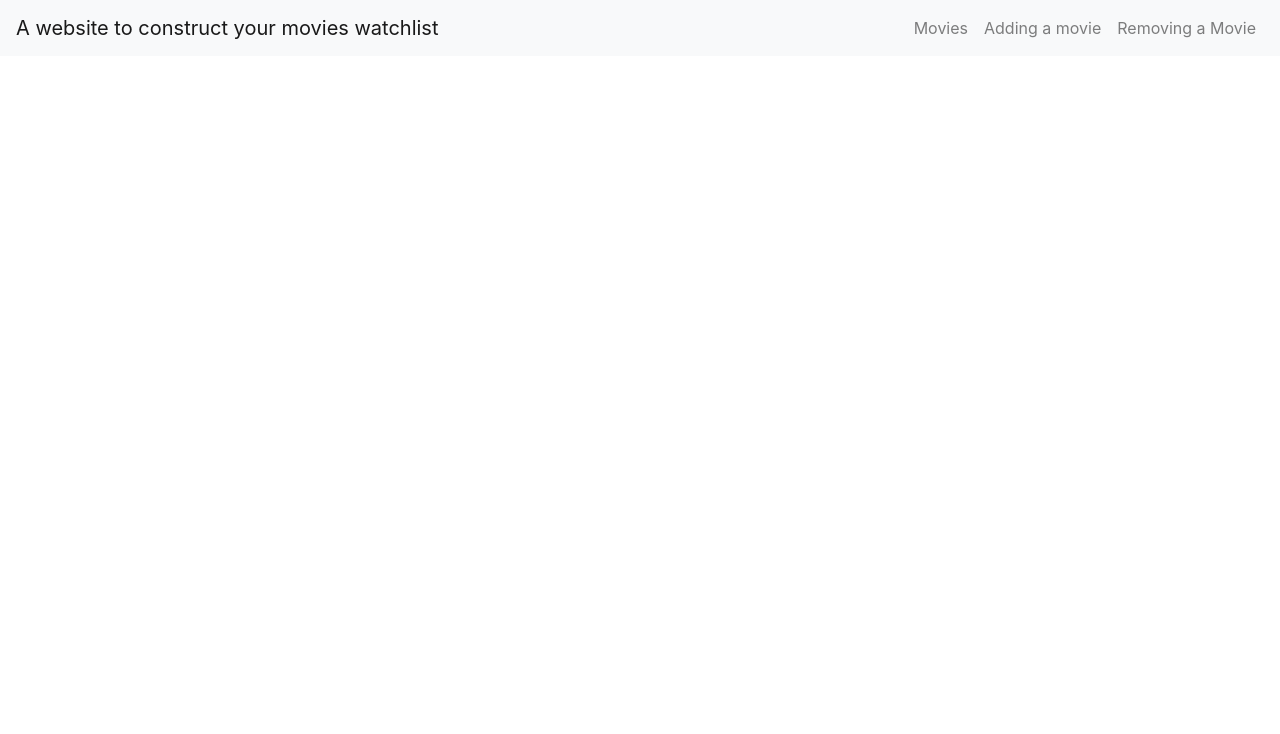
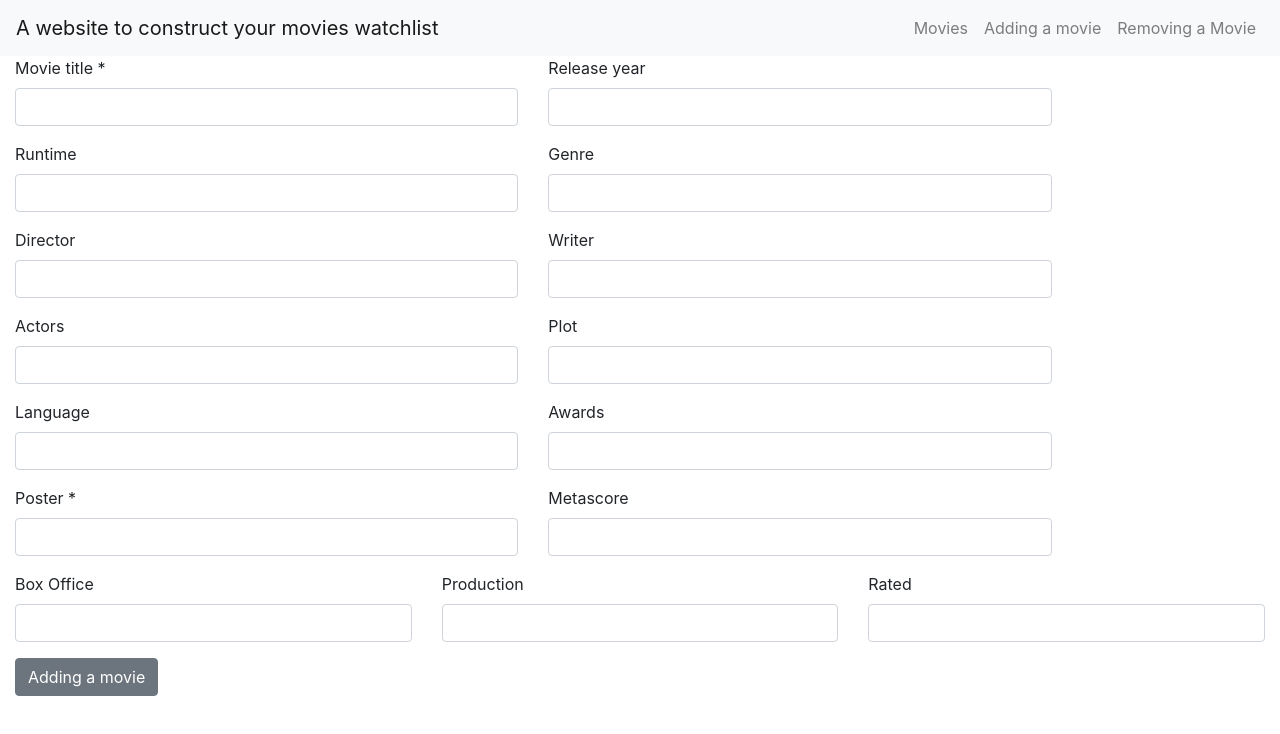
Before and after one commit to Alben59dk/Movie, a React (Create React App) app in the folder front/: page /movieadd in a window 1280 px wide. Shown: the top 734 px of the page. Built offline with nearby package versions, Linux system fonts and the light colour scheme.

Commit message:
Creation of Adding a movie page

```diff
--- a/front/src/App.js
+++ b/front/src/App.js
@@ -3,6 +3,7 @@ import './App.css'
 import Home from './Home'
 import NavBar from './components/NavBar'
 import MovieCards from './components/MovieCards'
+import MovieAdd from './components/MovieAdd'
 import { BrowserRouter, Route, Switch } from 'react-router-dom'
 
 class App extends Component {
@@ -14,6 +15,7 @@ class App extends Component {
           <Switch>
             <Route exact path='/' component={Home} />
             <Route path='/movielist' component={MovieCards} />
+            <Route path='/movieadd' component={MovieAdd} />
           </Switch>
         </div>
       </BrowserRouter>
--- /dev/null
+++ b/front/src/components/MovieAdd.js
@@ -0,0 +1,133 @@
+import React, { Component } from 'react'
+import { Col, Form, FormGroup, Label, Input, Button, Container } from 'reactstrap'
+import axios from 'axios'
+
+export default class MovieAdd extends Component {
+  constructor (props) {
+    super(props)
+    this.state = {
+      movies: {
+        title: '',
+        year: null,
+        rated: '',
+        runtime: '',
+        genre: '',
+        director: '',
+        writer: '',
+        actors: '',
+        plot: '',
+        language: '',
+        awards: '',
+        poster: '',
+        metascore: '',
+        boxOffice: '',
+        production: ''
+      }
+    }
+    this.handleSubmit = this.handleSubmit.bind(this)
+    this.handleChange = this.handleChange.bind(this)
+  }
+  handleChange (event) {
+    let state = this.state.movies
+    let field = event.target.name
+    state[field] = event.target.value
+    this.setState({movies: state})
+  }
+
+  handleSubmit (event) {
+    event.preventDefault()
+    let dataMovie = this.state.movies
+    axios.post(`http://localhost:8080/movies/new`, dataMovie)
+      .then(res => {
+        console.log('OKAY BITCH')
+      })
+  }
+
+  render () {
+    return (
+      <Container fluid>
+        <Form onSubmit={this.handleSubmit}>
+          <FormGroup row>
+            <Col sm={5}>
+              <Label>Movie title <span className='asterisk'>*</span></Label>
+              <Input type='text' name='title' onChange={this.handleChange} />
+            </Col>
+            <Col sm={5}>
+              <Label>Release year</Label>
+              <Input type='text' name='year' onChange={this.handleChange} />
+            </Col>
+          </FormGroup>
+          <FormGroup row>
+            <Col sm={5}>
+              <Label>Runtime</Label>
+              <Input type='text' name='runtime' onChange={this.handleChange} />
+            </Col>
+            <Col sm={5}>
+              <Label>Genre</Label>
+              <Input type='text' name='genre' onChange={this.handleChange} />
+            </Col>
+          </FormGroup>
+          <FormGroup row>
+            <Col sm={5}>
+              <Label>Director</Label>
+              <Input type='text' name='director' onChange={this.handleChange} />
+            </Col>
+            <Col sm={5}>
+              <Label>Writer</Label>
+              <Input type='text' name='writer' onChange={this.handleChange} />
+            </Col>
+          </FormGroup>
+          <FormGroup row>
+            <Col sm={5}>
+              <Label>Actors</Label>
+              <Input type='text' name='actors' onChange={this.handleChange} />
+            </Col>
+            <Col sm={5}>
+              <Label>Plot</Label>
+              <Input type='text' name='plot' onChange={this.handleChange} />
+            </Col>
+          </FormGroup>
+          <FormGroup row>
+            <Col sm={5}>
+              <Label>Language</Label>
+              <Input type='text' name='language' onChange={this.handleChange} />
+            </Col>
+            <Col sm={5}>
+              <Label>Awards</Label>
+              <Input type='text' name='awards' onChange={this.handleChange} />
+            </Col>
+          </FormGroup>
+          <FormGroup row>
+            <Col sm={5}>
+              <Label>Poster <span className='asterisk'>*</span></Label>
+              <Input type='text' name='poster' onChange={this.handleChange} />
+            </Col>
+            <Col sm={5}>
+              <Label>Metascore</Label>
+              <Input type='text' name='metascore' onChange={this.handleChange} />
+            </Col>
+          </FormGroup>
+          <FormGroup row>
+            <Col sm={4}>
+              <Label>Box Office</Label>
+              <Input type='text' name='boxOffice' onChange={this.handleChange} />
+            </Col>
+            <Col sm={4}>
+              <Label>Production</Label>
+              <Input type='text' name='production' onChange={this.handleChange} />
+            </Col>
+            <Col sm={4}>
+              <Label>Rated</Label>
+              <Input type='text' name='rated' onChange={this.handleChange} />
+            </Col>
+          </FormGroup>
+          <FormGroup row>
+            <Col>
+              <Button>Adding a movie</Button>
+            </Col>
+          </FormGroup>
+        </Form>
+      </Container>
+    )
+  }
+}
--- a/front/src/components/NavBar.js
+++ b/front/src/components/NavBar.js
@@ -20,7 +20,7 @@ export default class NavBar extends React.Component {
               <NavLink href='/movielist'>Movies</NavLink>
             </NavItem>
             <NavItem>
-              <NavLink href='/addmovie'>Adding a movie</NavLink>
+              <NavLink href='/movieadd'>Adding a movie</NavLink>
             </NavItem>
             <NavItem>
               <NavLink href='/removemovie'>Removing a Movie</NavLink>
```
